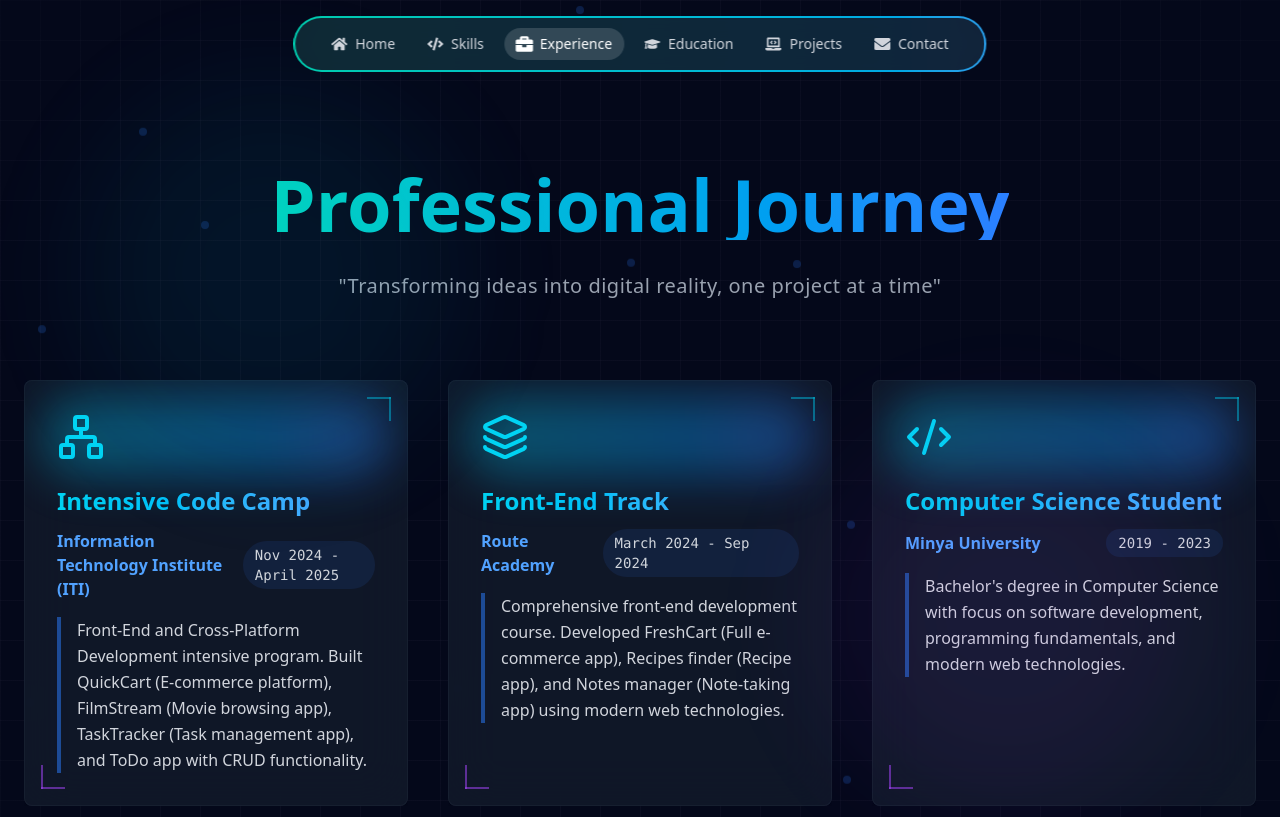
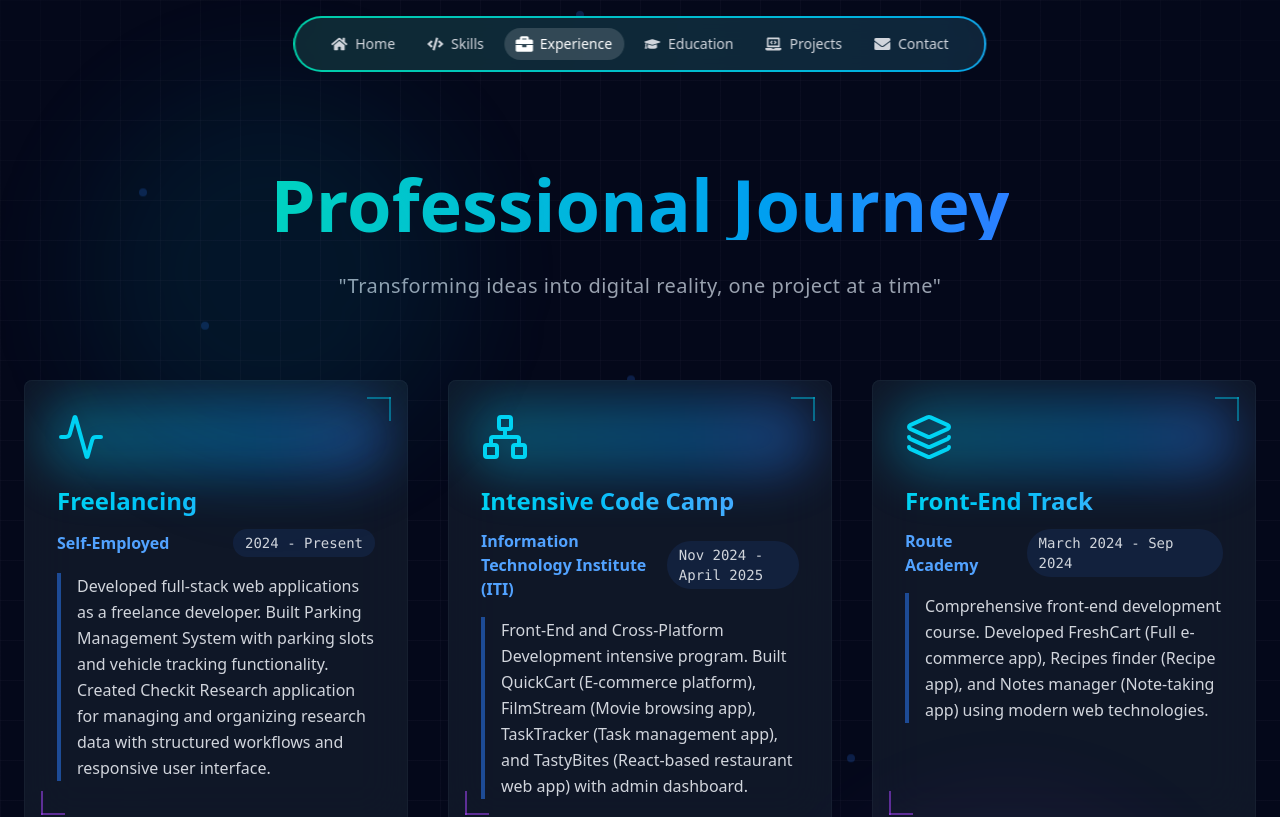
Before and after one commit to ahmadmusta22/portfolio, a React (Vite) app: page /experience in a window 1280 px wide. Shown: the top 817 px of the page. Built offline with nearby package versions, Linux system fonts and the light colour scheme.

Commit message:
feat: Add freelancing work experience to Experience section
- Added Freelancing work experience (2024 - Present)
- Includes Parking Management System and Checkit Research projects
- Updated ITI Code Camp description to include TastyBites project
- Professional experience now matches CV information

```diff
--- a/src/pages/Experience/Experience.jsx
+++ b/src/pages/Experience/Experience.jsx
@@ -54,12 +54,20 @@ const ExperienceCard = ({
 const ExperienceSection = () => {
   const experiences = [
     {
+      icon: Activity,
+      title: "Freelancing",
+      company: "Self-Employed",
+      period: "2024 - Present",
+      description:
+        "Developed full-stack web applications as a freelance developer. Built Parking Management System with parking slots and vehicle tracking functionality. Created Checkit Research application for managing and organizing research data with structured workflows and responsive user interface.",
+    },
+    {
       icon: Network,
       title: "Intensive Code Camp",
       company: "Information Technology Institute (ITI)",
       period: "Nov 2024 - April 2025",
       description:
-        "Front-End and Cross-Platform Development intensive program. Built QuickCart (E-commerce platform), FilmStream (Movie browsing app), TaskTracker (Task management app), and ToDo app with CRUD functionality.",
+        "Front-End and Cross-Platform Development intensive program. Built QuickCart (E-commerce platform), FilmStream (Movie browsing app), TaskTracker (Task management app), and TastyBites (React-based restaurant web app) with admin dashboard.",
     },
     {
       icon: Layers,
```
